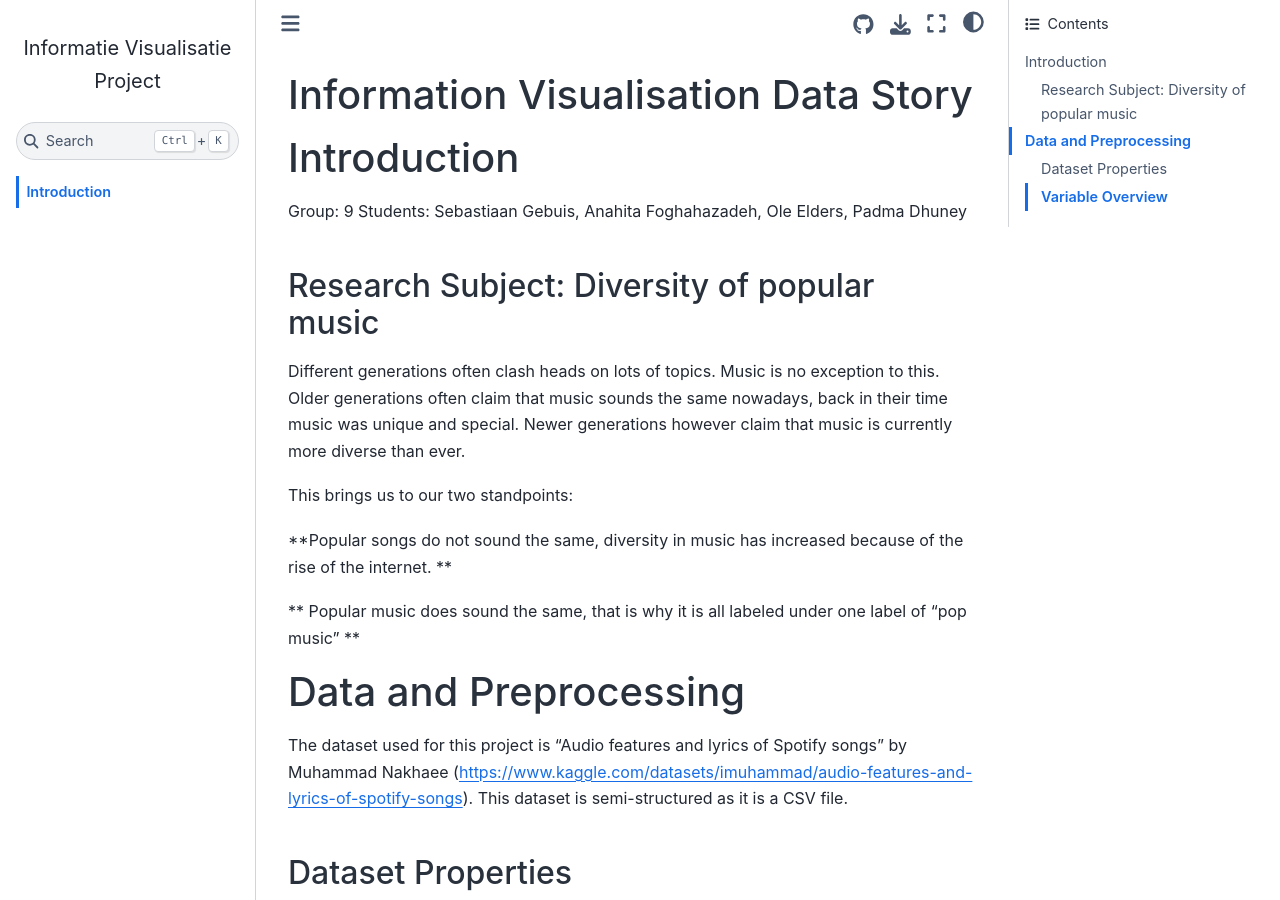
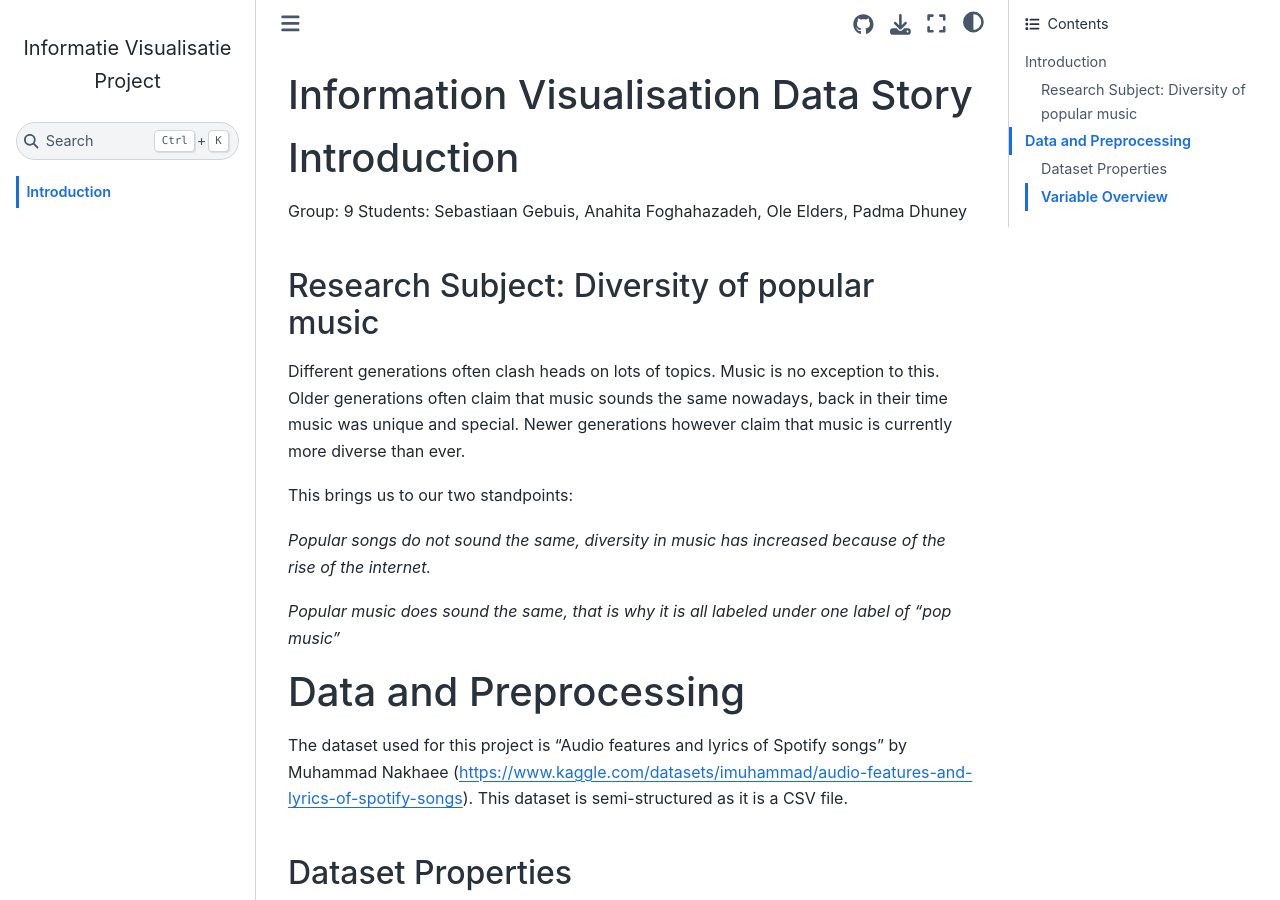
Before and after one commit to sebasgebuis/infovis, a Jupyter Book: the page built from docs/home.md, in a window 1280 px wide and 900 px high. Built offline with Jupyter Book 1.0.4 settings and Sphinx 7.4.7 and the Sphinx Book theme 1.1.4, drawn with Linux system fonts in a browser that asks for light colours; pages that are not in the unit, such as notebooks, are missing from menus; comment, search, counter and statistics services are not loaded.

Commit message:
Introductie en notebook aangepast/verbeterd

```diff
--- a/docs/home.md
+++ b/docs/home.md
@@ -12,9 +12,9 @@ Newer generations however claim that music is currently more diverse than ever.
 
 This brings us to our two standpoints:
 
-**Popular songs do not sound the same, diversity in music has increased because of the rise of the internet. **
+<em> Popular songs do not sound the same, diversity in music has increased because of the rise of the internet. </em>
 
-** Popular music does sound the same, that is why it is all labeled under one label of "pop music" **
+<em> Popular music does sound the same, that is why it is all labeled under one label of "pop music" </em>
 
 # Data and Preprocessing
 
```
